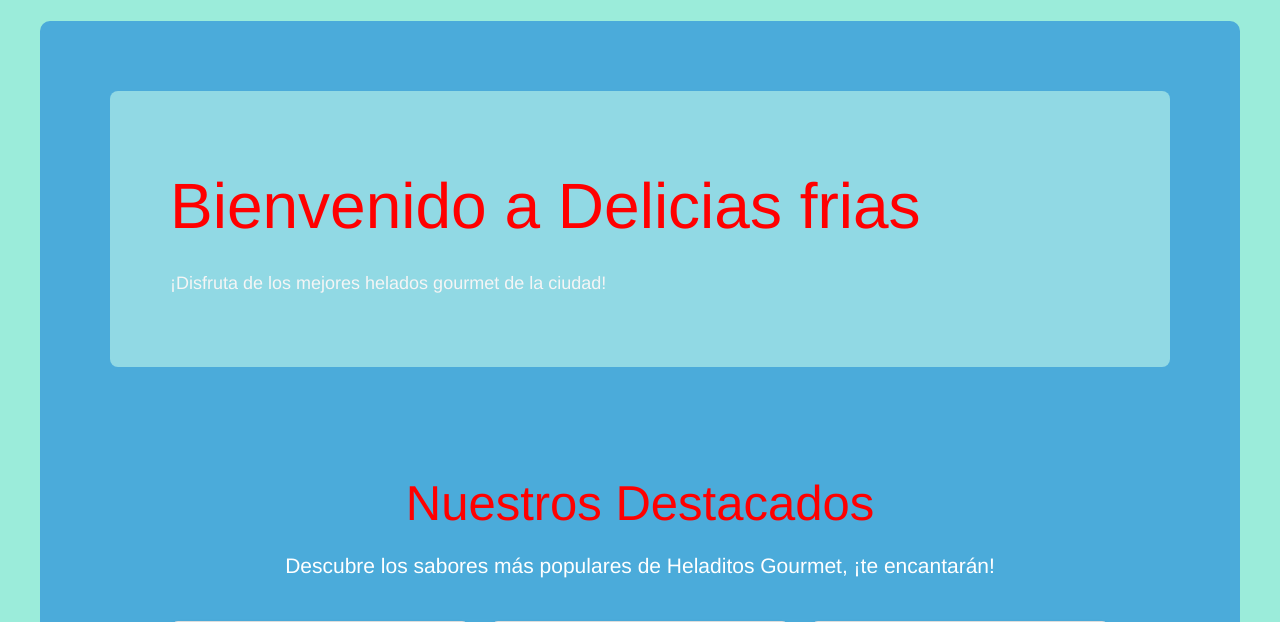
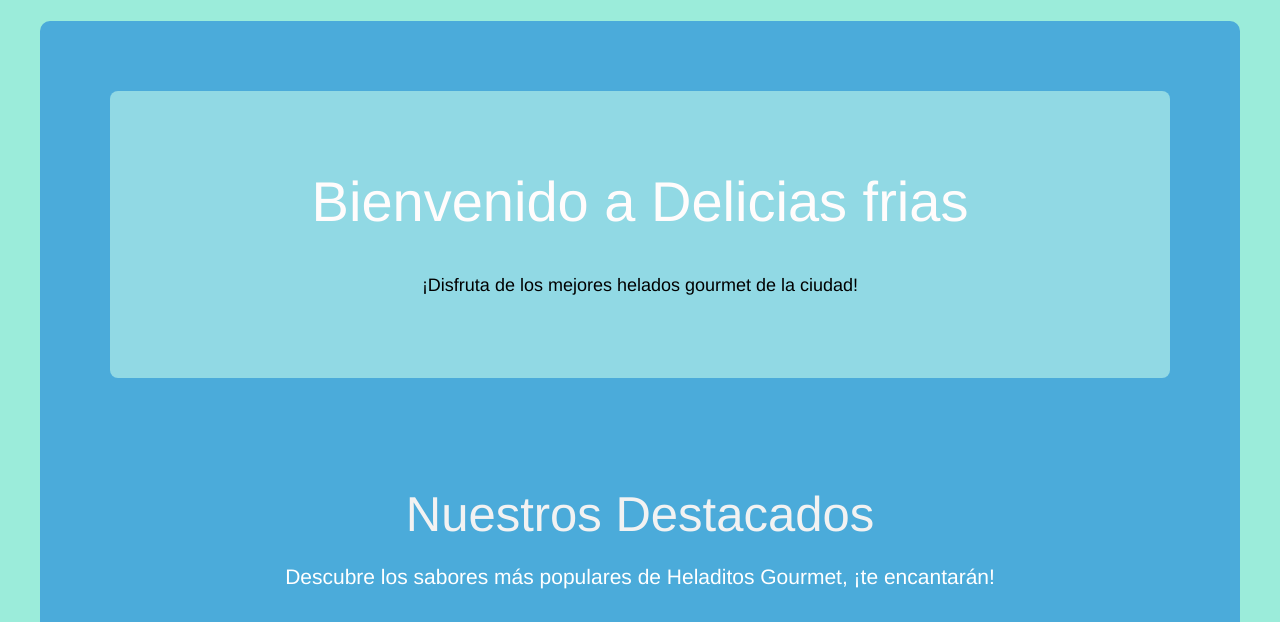
Before and after one commit to yelmis/Heladitos-gourmet, a PHP site: page / in a window 1280 px wide. Shown: the part 289-911 px from the top of the page. Run offline with PHP 8.4, Linux system fonts and the light colour scheme.

Commit message:
producto.css,inicio.css,navegador.css y contacto.php

```diff
--- a/CSS/inicio.css
+++ b/CSS/inicio.css
@@ -67,13 +67,23 @@ background-color: #91d9e4;
 }
 
 .container_welcome h2{
-    font-size: 64px;
-    color:red;
+    font-size: 56px;
+    color:rgb(255, 252, 252)!important;
+    margin-bottom: 20px;
+    text-align: center;
 }
 
+@media(max-width: 700px) {
+    .container_welcome h2 {
+        font-size: 28px;
+
+}
+}
 .container_welcome p{
     font-size: 18px;
-    color: whitesmoke;
+    color: rgb(0, 0, 0);
+    margin-bottom: 20px;
+    text-align: center;
 }
 
 /* Estilos generales para la sección de destacados */
@@ -85,7 +95,7 @@ background-color: #91d9e4;
 
 .container-destacados h2 {
     font-size: 3.5em;
-    color: red;
+    color: rgb(242, 242, 242)!important;
     margin-bottom: 20px;
 }
 
--- a/CSS/navegador.css
+++ b/CSS/navegador.css
@@ -46,7 +46,7 @@
   }
 
   .menu-toggle:active{
-    color: red;
+    color: rgb(23, 23, 23) !important;
   }
 
   /* Enlaces del menú */
@@ -70,7 +70,7 @@
 
   nav ul li a {
     text-decoration: none;
-    color: rgb(255, 15, 15);
+    color: rgb(236, 235, 250);
     font-size:40px;
     font-weight: bold;
   }
--- a/contacto.php
+++ b/contacto.php
@@ -40,12 +40,12 @@
     </section>
 
 
-    ''
+
 
     <div class="container-world">
         <center>
         <section id="body-contacto">
-        <form action="https://formsubmit.co/pichardojesus831@gmail.com" method="POST">
+        <form action="https://formsubmit.com/pichardojesus831@gmail.com" method="POST">
       <h2>Contacto</h2>
     <div class="input-group">
         <label for="name"></label>
```
Also changed, not shown: CSS/producto.css (+7 -1 lines).
